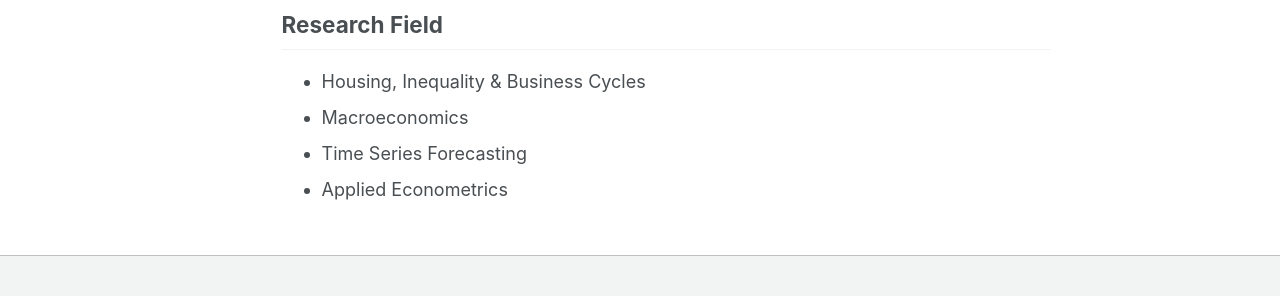
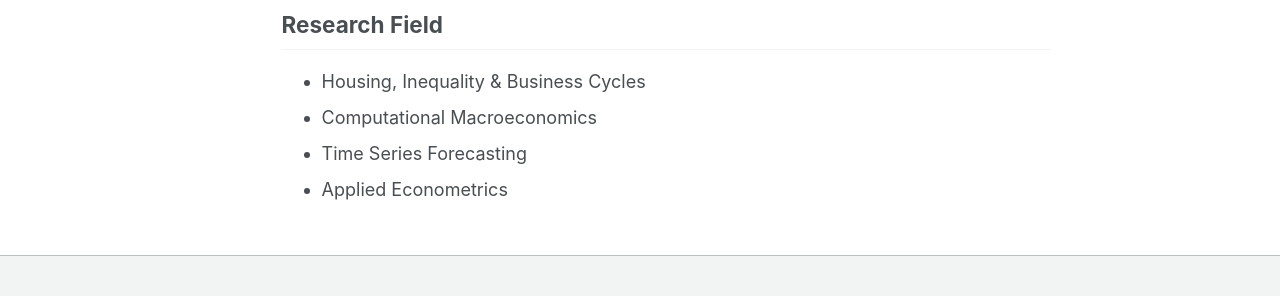
Before and after one commit to Reina-Kawai/Reina-Kawai.github.io, a Jekyll site: the page built from _pages/about.md, in a window 1280 px wide and 1085 px high. Shown: the part 675-971 px from the top of the window. Built offline with Jekyll 4.4.1, drawn with Linux system fonts in a browser that asks for light colours.

Commit message:
Update about.md

```diff
--- a/_pages/about.md
+++ b/_pages/about.md
@@ -28,6 +28,6 @@ Professor Stephen Turnovsky (committee) : [sturn@uw.edu](mailto:sturn@uw.edu) <b
 Research Field
 ------
 * Housing, Inequality & Business Cycles
-* Macroeconomics
+* Computational Macroeconomics
 * Time Series Forecasting
 * Applied Econometrics
```
